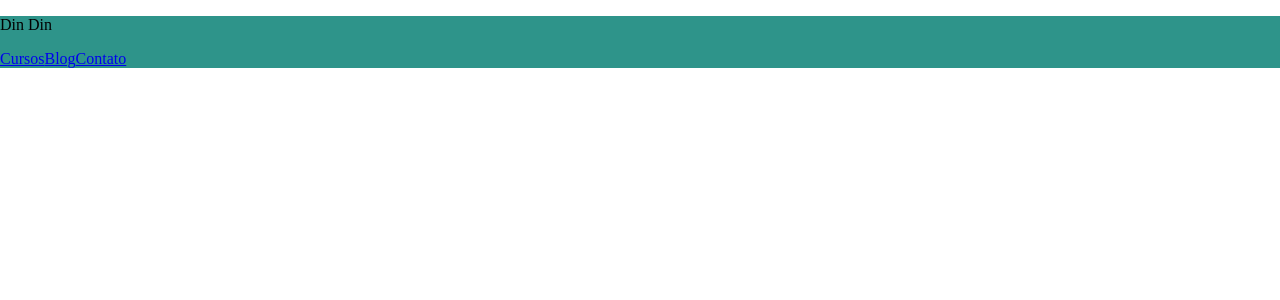
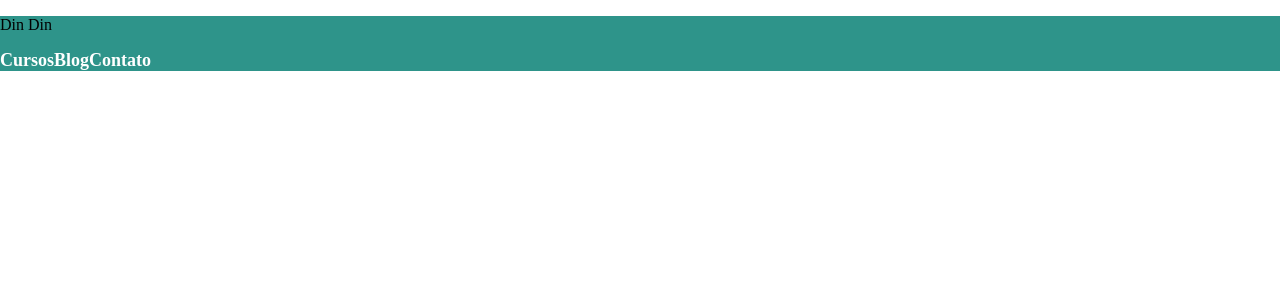
Before and after one commit to guipaterlini/react-studies, a React (Create React App) app: page / in a window 1280 px wide. Shown: the top 300 px of the page. Built offline with nearby package versions, Linux system fonts and the light colour scheme.

Commit message:
Adicinado estilização no componente Link

```diff
--- a/src/components/Link/index.tsx
+++ b/src/components/Link/index.tsx
@@ -7,7 +7,7 @@ interface LinkProps {
 
 export default function Link(props: LinkProps) {
   return (
-    <a href={props.redirect} target="_blank" rel="noreferrer">
+    <a className="links-menu" href={props.redirect} target="_blank" rel="noreferrer">
       {props.texto}
     </a>
   );
--- a/src/components/Link/styles.css
+++ b/src/components/Link/styles.css
@@ -0,0 +1,6 @@
+.links-menu {
+    color: white;
+    font-weight: bold;
+    font-size: 18px;
+    text-decoration: none;
+}
```
